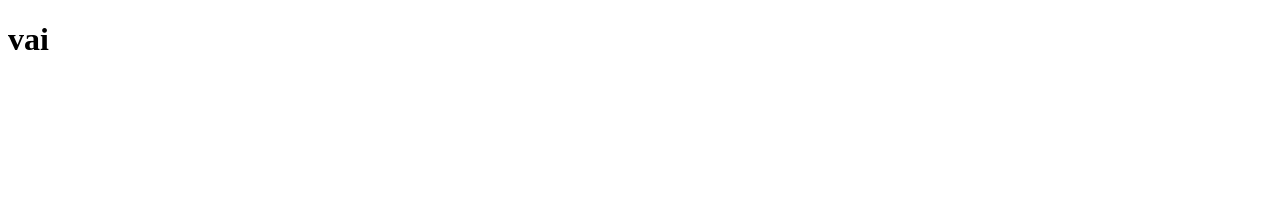
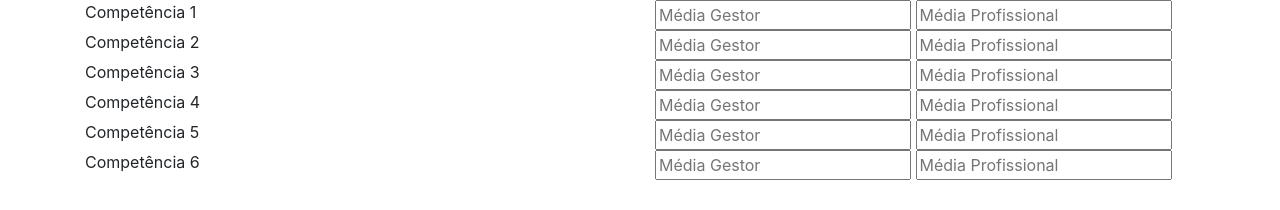
Before and after one commit to andreHenriqueJp/avaliacao-fron-end-kick-off, a plain HTML site: page index.html in a window 1280 px wide. Drawn offline with nearby package versions, Linux system fonts and the light colour scheme.

Commit message:
competencias prontas

```diff
--- a/index.html
+++ b/index.html
@@ -3,11 +3,53 @@
   <head>
     <meta charset="utf-8">
     <meta name="viewport" content="width=device-width">
+    <link rel="stylesheet" href="https://stackpath.bootstrapcdn.com/bootstrap/4.3.1/css/bootstrap.min.css" integrity="sha384-ggOyR0iXCbMQv3Xipma34MD+dH/1fQ784/j6cY/iJTQUOhcWr7x9JvoRxT2MZw1T" crossorigin="anonymous">
     <title>repl.it</title>
     <link href="style.css" rel="stylesheet" type="text/css" />
   </head>
   <body>
-    <h1>vai</h1>
+      <form>
+        <div class="container">
+          <div class="row">
+            <div class="col">Competência 1</div>
+            <div class="col">
+              <input type="text" name="media" id="media" placeholder="Média Gestor">
+              <input type="text" name="profissional" id="profissional" placeholder="Média Profissional">
+            </div>
+            <div class="w-100"></div>
+            <div class="col">Competência 2</div>
+            <div class="col">
+              <input type="text" name="media" id="media" placeholder="Média Gestor">
+              <input type="text" name="profissional" id="profissional" placeholder="Média Profissional">
+            </div>
+            <div class="w-100"></div>
+            <div class="col">Competência 3</div>
+            <div class="col">
+              <input type="text" name="media" id="media" placeholder="Média Gestor">
+              <input type="text" name="profissional" id="profissional" placeholder="Média Profissional">
+            </div>
+            <div class="w-100"></div>
+            <div class="col">Competência 4</div>
+            <div class="col">
+              <input type="text" name="media" id="media" placeholder="Média Gestor">
+              <input type="text" name="profissional" id="profissional" placeholder="Média Profissional">
+            </div>
+            <div class="w-100"></div>
+            <div class="col">Competência 5</div>
+            <div class="col">
+              <input type="text" name="media" id="media" placeholder="Média Gestor">
+              <input type="text" name="profissional" id="profissional" placeholder="Média Profissional">
+            </div>
+            <div class="w-100"></div>
+            <div class="col">Competência 6</div>
+            <div class="col">
+              <input type="text" name="media" id="media" placeholder="Média Gestor">
+              <input type="text" name="profissional" id="profissional" placeholder="Média Profissional">
+            </div>
+          </div>
+        </div>
+      </form>
+    </div>
     <script src="script.js"></script>
   </body>
 </html>
```
